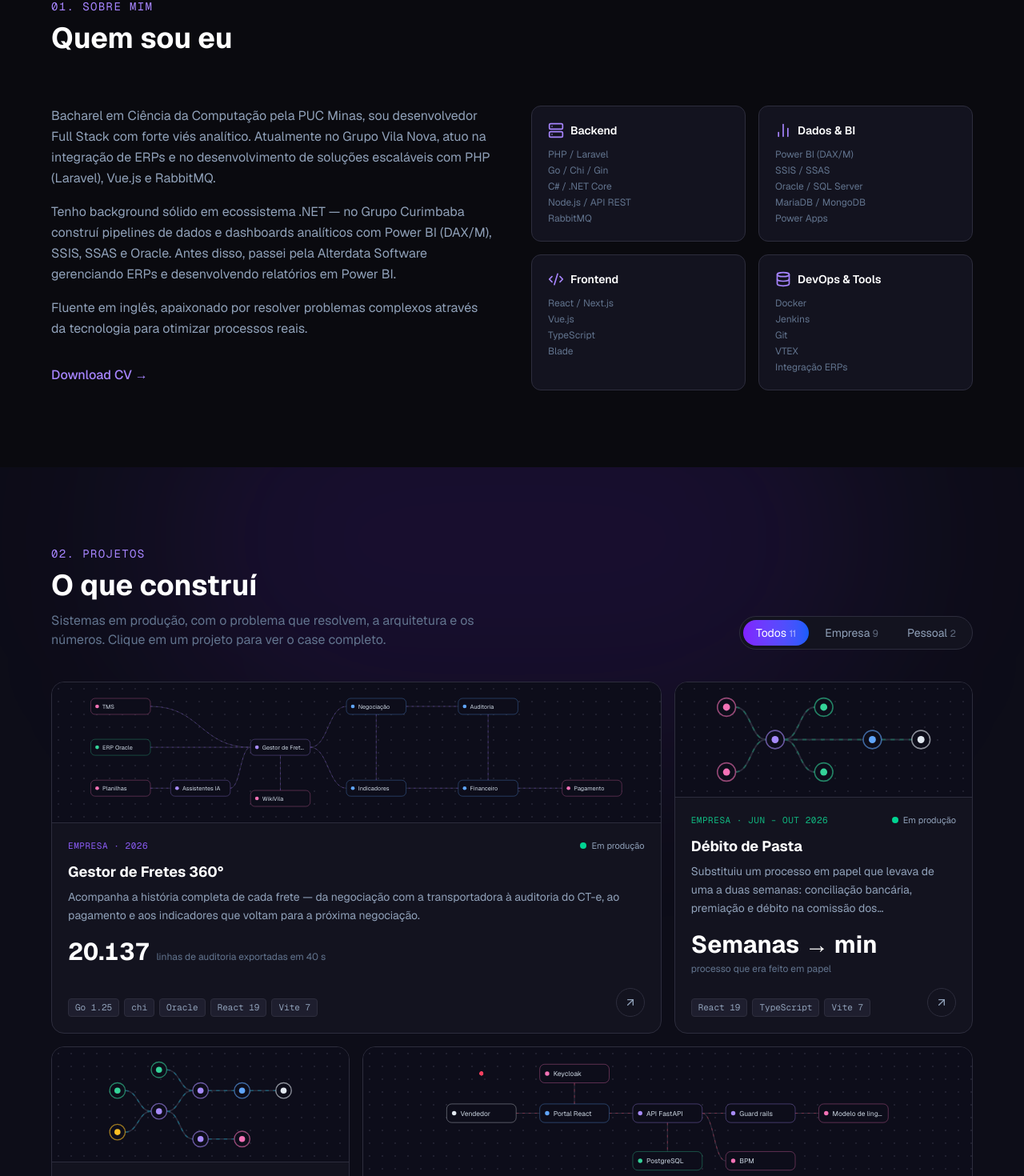
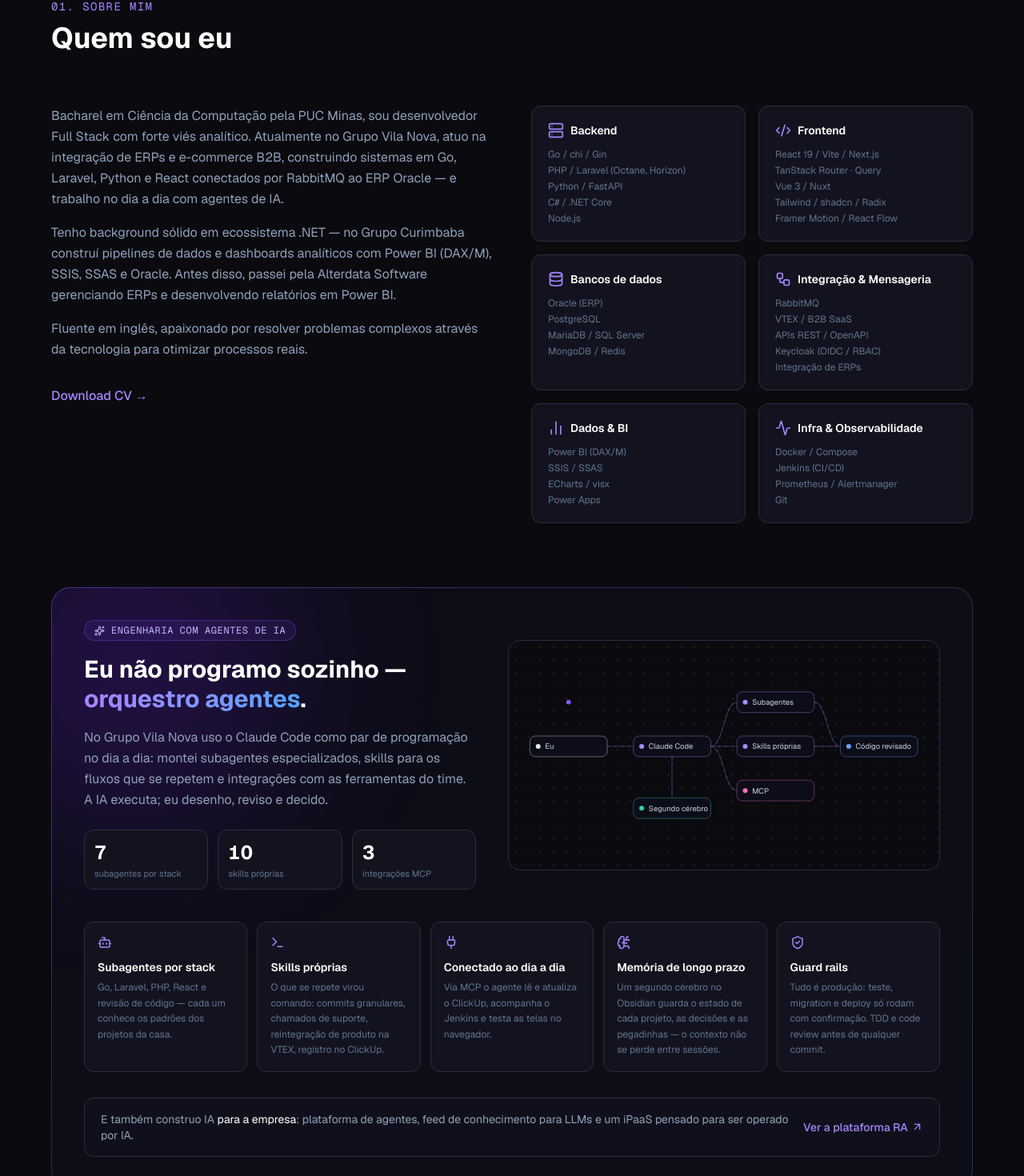
Before and after one commit to LuizColombo/Blog, a Next.js app: page / in a window 1280 px wide. Shown: the part 900-2370 px from the top of the page at 80% size. Built offline with nearby package versions, Linux system fonts and the light colour scheme.

Commit message:
feat(about): stack ampliada e bloco de agentes de IA

```diff
--- /dev/null
+++ b/src/components/sections/AIAgents.tsx
@@ -0,0 +1,166 @@
+"use client";
+
+import Link from "next/link";
+import { useRef } from "react";
+import { motion, useInView, type Variants } from "framer-motion";
+import { ArrowUpRight, Bot, BrainCircuit, Plug, ShieldCheck, Sparkles, Terminal } from "lucide-react";
+import type { ProjectFlow, ProjectMetric } from "@/types";
+import AnimatedCounter from "@/components/projects/AnimatedCounter";
+import MiniFlow from "@/components/projects/MiniFlow";
+
+const workflow: ProjectFlow = {
+  nodes: [
+    { id: "me", label: "Eu", kind: "user", col: 0, row: 1 },
+    { id: "cc", label: "Claude Code", kind: "service", col: 1, row: 1 },
+    { id: "brain", label: "Segundo cérebro", kind: "data", col: 1, row: 2.4 },
+    { id: "agents", label: "Subagentes", kind: "service", col: 2, row: 0 },
+    { id: "skills", label: "Skills próprias", kind: "service", col: 2, row: 1 },
+    { id: "mcp", label: "MCP", kind: "external", col: 2, row: 2 },
+    { id: "out", label: "Código revisado", kind: "front", col: 3, row: 1 },
+  ],
+  edges: [
+    { from: "me", to: "cc" },
+    { from: "cc", to: "brain" },
+    { from: "cc", to: "agents" },
+    { from: "cc", to: "skills" },
+    { from: "cc", to: "mcp" },
+    { from: "agents", to: "out" },
+    { from: "skills", to: "out" },
+  ],
+};
+
+const stats: ProjectMetric[] = [
+  { value: 7, label: "subagentes por stack" },
+  { value: 10, label: "skills próprias" },
+  { value: 3, label: "integrações MCP" },
+];
+
+const pillars = [
+  {
+    icon: Bot,
+    title: "Subagentes por stack",
+    text: "Go, Laravel, PHP, React e revisão de código — cada um conhece os padrões dos projetos da casa.",
+  },
+  {
+    icon: Terminal,
+    title: "Skills próprias",
+    text: "O que se repete virou comando: commits granulares, chamados de suporte, reintegração de produto na VTEX, registro no ClickUp.",
+  },
+  {
+    icon: Plug,
+    title: "Conectado ao dia a dia",
+    text: "Via MCP o agente lê e atualiza o ClickUp, acompanha o Jenkins e testa as telas no navegador.",
+  },
+  {
+    icon: BrainCircuit,
+    title: "Memória de longo prazo",
+    text: "Um segundo cérebro no Obsidian guarda o estado de cada projeto, as decisões e as pegadinhas — o contexto não se perde entre sessões.",
+  },
+  {
+    icon: ShieldCheck,
+    title: "Guard rails",
+    text: "Tudo é produção: teste, migration e deploy só rodam com confirmação. TDD e code review antes de qualquer commit.",
+  },
+];
+
+const fadeUp: Variants = {
+  hidden: { opacity: 0, y: 24 },
+  visible: { opacity: 1, y: 0, transition: { duration: 0.5, ease: [0.16, 1, 0.3, 1] } },
+};
+
+export default function AIAgents() {
+  const ref = useRef(null);
+  const inView = useInView(ref, { once: true, margin: "-100px" });
+
+  return (
+    <motion.div
+      ref={ref}
+      initial="hidden"
+      animate={inView ? "visible" : "hidden"}
+      variants={{ visible: { transition: { staggerChildren: 0.08 } } }}
+      className="relative mt-20 rounded-3xl p-px bg-gradient-to-br from-violet-500/50 via-[#2d2d3d] to-blue-500/40"
+    >
+      <div className="relative rounded-[calc(1.5rem-1px)] bg-[#0d0d18] overflow-hidden p-6 md:p-10">
+        <div
+          aria-hidden
+          className="pointer-events-none absolute -top-24 -left-24 w-96 h-96 rounded-full bg-violet-600/20 blur-[100px]"
+        />
+
+        <div className="relative grid lg:grid-cols-[1fr_1.1fr] gap-10 items-center">
+          <div>
+            <motion.span
+              variants={fadeUp}
+              className="inline-flex items-center gap-2 px-3 py-1 rounded-full text-xs font-mono uppercase tracking-wider text-violet-300 bg-violet-500/10 border border-violet-500/30"
+            >
+              <Sparkles size={13} /> Engenharia com agentes de IA
+            </motion.span>
+            <motion.h3 variants={fadeUp} className="text-3xl font-bold text-white mt-4 leading-tight">
+              Eu não programo sozinho — <span className="bg-gradient-to-r from-violet-400 to-blue-400 bg-clip-text text-transparent">orquestro agentes</span>.
+            </motion.h3>
+            <motion.p variants={fadeUp} className="text-slate-400 mt-4 leading-relaxed">
+              No Grupo Vila Nova uso o Claude Code como par de programação no dia a dia: montei subagentes
+              especializados, skills para os fluxos que se repetem e integrações com as ferramentas do time.
+              A IA executa; eu desenho, reviso e decido.
+            </motion.p>
+
+            <motion.div variants={fadeUp} className="grid grid-cols-3 gap-3 mt-6">
+              {stats.map((stat) => (
+                <div key={stat.label} className="rounded-xl bg-[#13131f] border border-[#2d2d3d] p-3">
+                  <p className="text-2xl font-bold text-white">
+                    <AnimatedCounter metric={stat} />
+                  </p>
+                  <p className="text-[11px] text-slate-500 mt-1 leading-tight">{stat.label}</p>
+                </div>
+              ))}
+            </motion.div>
+          </div>
+
+          <motion.div
+            variants={fadeUp}
+            className="relative rounded-2xl border border-[#2d2d3d] bg-[#0a0a0f] h-64 md:h-72 p-4"
+          >
+            <div
+              aria-hidden
+              className="absolute inset-0 rounded-2xl opacity-60"
+              style={{ backgroundImage: "radial-gradient(#2d2d3d 1px, transparent 1px)", backgroundSize: "16px 16px" }}
+            />
+            <div className="relative h-full">
+              <MiniFlow flow={workflow} accent="#8b5cf6" />
+            </div>
+          </motion.div>
+        </div>
+
+        <div className="relative grid sm:grid-cols-2 lg:grid-cols-5 gap-3 mt-10">
+          {pillars.map(({ icon: Icon, title, text }) => (
+            <motion.div
+              key={title}
+              variants={fadeUp}
+              whileHover={{ y: -4 }}
+              className="rounded-xl bg-[#13131f] border border-[#2d2d3d] p-4 hover:border-violet-500/40 transition-colors"
+            >
+              <Icon size={18} className="text-violet-400" />
+              <p className="text-sm font-semibold text-white mt-3">{title}</p>
+              <p className="text-xs text-slate-500 mt-1.5 leading-relaxed">{text}</p>
+            </motion.div>
+          ))}
+        </div>
+
+        <motion.div
+          variants={fadeUp}
+          className="relative mt-8 flex flex-col sm:flex-row sm:items-center justify-between gap-3 rounded-xl border border-[#2d2d3d] bg-[#13131f]/60 px-5 py-4"
+        >
+          <p className="text-sm text-slate-400">
+            E também construo IA <span className="text-white">para a empresa</span>: plataforma de agentes, feed de
+            conhecimento para LLMs e um iPaaS pensado para ser operado por IA.
+          </p>
+          <Link
+            href="/projetos/ra-agentes-ia"
+            className="inline-flex items-center gap-1 text-sm font-medium text-violet-400 hover:text-violet-300 shrink-0"
+          >
+            Ver a plataforma RA <ArrowUpRight size={15} />
+          </Link>
+        </motion.div>
+      </div>
+    </motion.div>
+  );
+}
--- a/src/components/sections/About.tsx
+++ b/src/components/sections/About.tsx
@@ -3,28 +3,39 @@
 import { motion } from "framer-motion";
 import { useInView } from "framer-motion";
 import { useRef } from "react";
-import { Code2, Server, Database, BarChart2 } from "lucide-react";
+import { Code2, Server, Database, BarChart2, Workflow, Activity } from "lucide-react";
+import AIAgents from "./AIAgents";
 
 const skills = [
   {
     icon: <Server size={20} />,
     title: "Backend",
-    items: ["PHP / Laravel", "Go / Chi / Gin", "C# / .NET Core", "Node.js / API REST", "RabbitMQ"],
+    items: ["Go / chi / Gin", "PHP / Laravel (Octane, Horizon)", "Python / FastAPI", "C# / .NET Core", "Node.js"],
+  },
+  {
+    icon: <Code2 size={20} />,
+    title: "Frontend",
+    items: ["React 19 / Vite / Next.js", "TanStack Router · Query", "Vue 3 / Nuxt", "Tailwind / shadcn / Radix", "Framer Motion / React Flow"],
+  },
+  {
+    icon: <Database size={20} />,
+    title: "Bancos de dados",
+    items: ["Oracle (ERP)", "PostgreSQL", "MariaDB / SQL Server", "MongoDB / Redis"],
+  },
+  {
+    icon: <Workflow size={20} />,
+    title: "Integração & Mensageria",
+    items: ["RabbitMQ", "VTEX / B2B SaaS", "APIs REST / OpenAPI", "Keycloak (OIDC / RBAC)", "Integração de ERPs"],
   },
   {
     icon: <BarChart2 size={20} />,
     title: "Dados & BI",
-    items: ["Power BI (DAX/M)", "SSIS / SSAS", "Oracle / SQL Server", "MariaDB / MongoDB", "Power Apps"],
+    items: ["Power BI (DAX/M)", "SSIS / SSAS", "ECharts / visx", "Power Apps"],
   },
   {
-    icon: <Code2 size={20} />,
-    title: "Frontend",
-    items: ["React / Next.js", "Vue.js", "TypeScript", "Blade"],
-  },
-  {
-    icon: <Database size={20} />,
-    title: "DevOps & Tools",
-    items: ["Docker", "Jenkins", "Git", "VTEX", "Integração ERPs"],
+    icon: <Activity size={20} />,
+    title: "Infra & Observabilidade",
+    items: ["Docker / Compose", "Jenkins (CI/CD)", "Prometheus / Alertmanager", "Git"],
   },
 ];
 
@@ -57,8 +68,8 @@ export default function About() {
             <p>
               Bacharel em Ciência da Computação pela PUC Minas, sou desenvolvedor Full Stack
               com forte viés analítico. Atualmente no Grupo Vila Nova, atuo na integração de
-              ERPs e no desenvolvimento de soluções escaláveis com PHP (Laravel), Vue.js e
-              RabbitMQ.
+              ERPs e e-commerce B2B, construindo sistemas em Go, Laravel, Python e React
+              conectados por RabbitMQ ao ERP Oracle — e trabalho no dia a dia com agentes de IA.
             </p>
             <p>
               Tenho background sólido em ecossistema .NET — no Grupo Curimbaba construí
@@ -86,7 +97,7 @@ export default function About() {
             initial={{ opacity: 0, x: 30 }}
             animate={inView ? { opacity: 1, x: 0 } : {}}
             transition={{ duration: 0.6, delay: 0.3 }}
-            className="grid grid-cols-2 gap-4"
+            className="grid grid-cols-1 sm:grid-cols-2 gap-4"
           >
             {skills.map((skill, i) => (
               <motion.div
@@ -111,6 +122,8 @@ export default function About() {
             ))}
           </motion.div>
         </div>
+
+        <AIAgents />
       </div>
     </section>
   );
```
